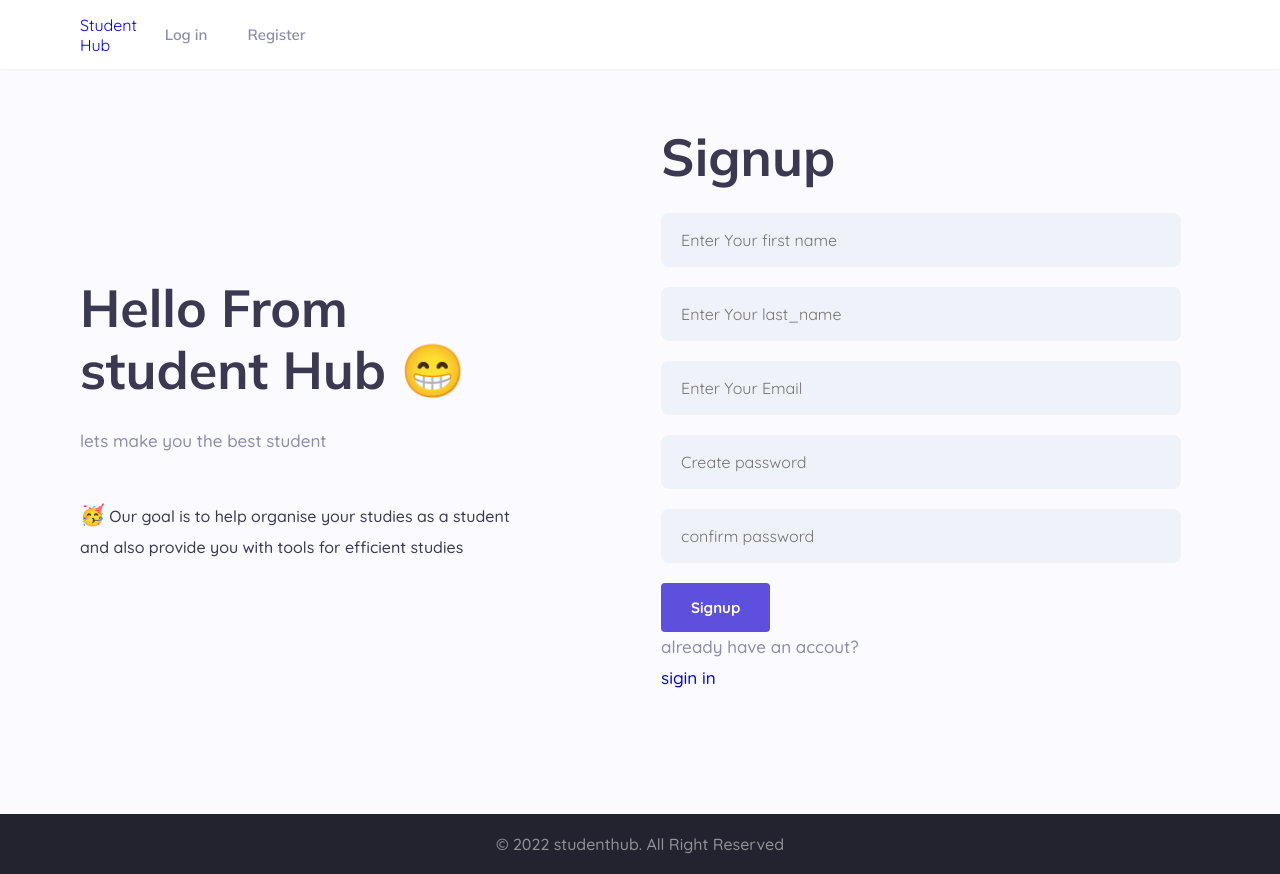
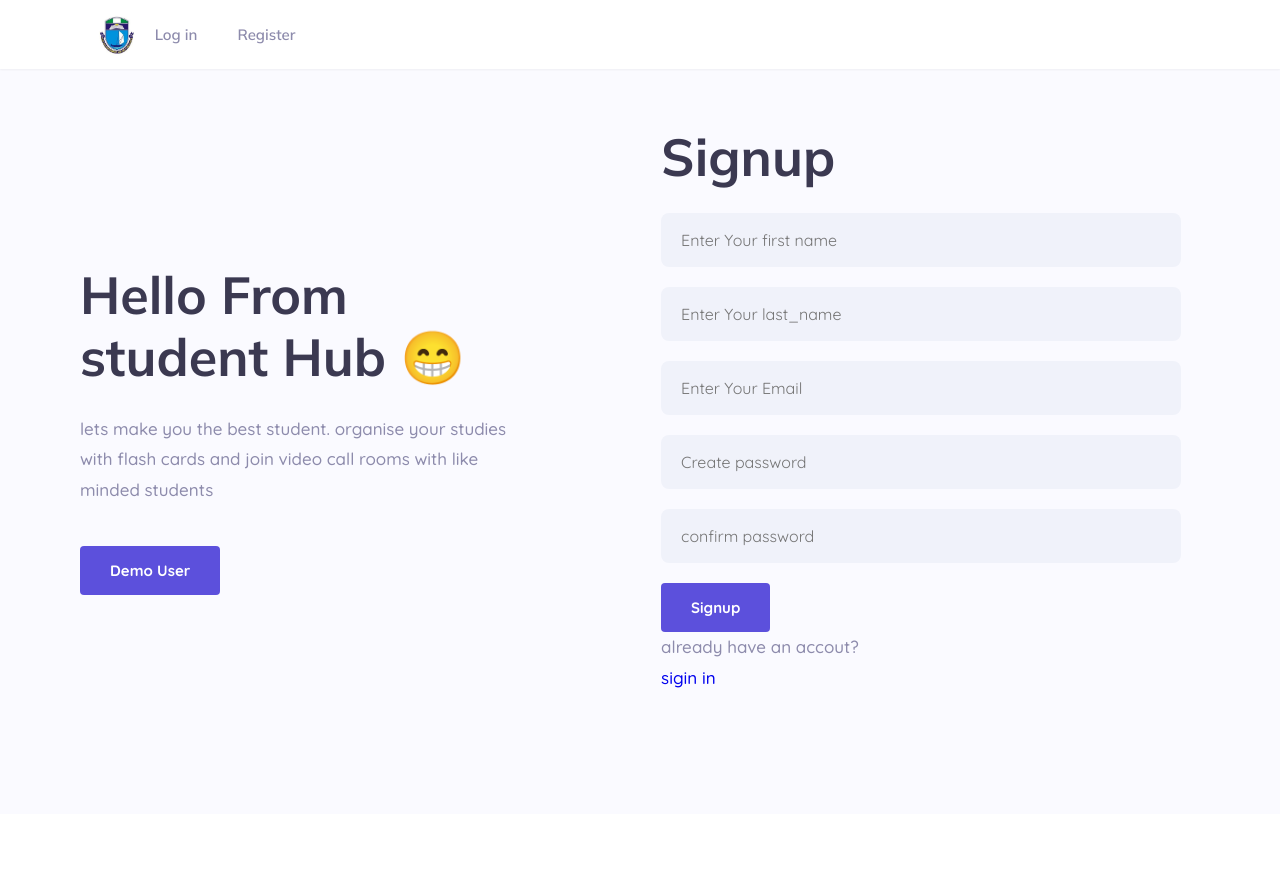
Before and after one commit to Favourokerri/student-kit, a Django app: page /dashboard/student in a window 1280 px wide. After the commit the page ends 688 px from the top, so only its background shows below. Run offline with Django 4.2, Linux system fonts and the light colour scheme.

Commit message:
student kit

```diff
--- a/student_kit_project/landing_page/urls.py
+++ b/student_kit_project/landing_page/urls.py
@@ -2,8 +2,8 @@ from django.urls import path
 from landing_page import views
 
 urlpatterns = [
-    path('', views.signup, name='signup'),
-    path('login', views.log_in, name='login'),
+    path('signUP', views.signup, name='signup'),
+    path('', views.log_in, name='login'),
     path('logout', views.log_out, name='logout'),
     path('verify/<str:auth_token>/', views.verify_account, name='verify_account'),
     path('resend_token', views.resend_verification, name='resend_verification')
--- a/student_kit_project/landing_page/views.py
+++ b/student_kit_project/landing_page/views.py
@@ -42,6 +42,7 @@ def signup(request):
                     email = email,
                     first_name = user.first_name,
                     last_name = user.last_name,
+                    is_verified = True,
                 )
                 user_profile.save()
                 confirm_email(request, email, user_profile.token)
--- a/student_kit_project/static/css/card-items.css
+++ b/student_kit_project/static/css/card-items.css
@@ -28,6 +28,9 @@
     font-size: 16px;
     color: #333;
     margin: 0;
+    overflow: hidden; /* Hide overflow content */
+    text-overflow: ellipsis; /* Add ellipsis (...) for overflow content */
+    white-space: nowrap; /* Prevent text from wrapping */
 }
 
 .card-footer {
--- a/student_kit_project/static/css/card-practice.css
+++ b/student_kit_project/static/css/card-practice.css
@@ -17,9 +17,8 @@ body {
     vertical-align: top; /* Align them at the top */
     padding: 20px;
     margin-top: 30px;
-
+    overflow-y: auto; /* Add this line */
 }
-
 
 .slider-container {
     display: flex;
@@ -51,8 +50,9 @@ body {
     height: 100%;
 }
 
-p {
+.slide p {
     margin: 0;
+    overflow-wrap: anywhere; /* Allow line breaks anywhere */
 }
 
 .slider-card button {
--- a/student_kit_project/static/css/chat_app.css
+++ b/student_kit_project/static/css/chat_app.css
@@ -9,7 +9,7 @@
     --color-light: black;         /* Light gray text */
     --color-gray: #6d6d6d;          /* Medium gray */
     --color-bg: white;         /* Background color */
-    --color-success: #44cc77;       /* Success color */
+    --color-success: #a3bb99;       /* Success color */
     --color-error: #ff6633;         /* Error color */
   }
 
--- a/student_kit_project/templates/chat_app/edith_profile.html
+++ b/student_kit_project/templates/chat_app/edith_profile.html
@@ -28,17 +28,17 @@
 
                     <div class="form__group">
                         <label for="last_name">first_name</label>
-                        <input id="first_name" name="first_name" type="text" placeholder="E.g. John doe"  required/>
+                        <input id="first_name" name="first_name" value="{{ profile.first_name }}" type="text" placeholder="E.g. John doe"  required/>
                     </div>
 
                     <div class="form__group">
                         <label for="last_name">last_name</label>
-                        <input id="last_name" name="last_name" type="text" placeholder="E.g. John doe"  required />
+                        <input id="last_name" name="last_name" value="{{ profile.last_name}}" type="text" placeholder="E.g. John doe"  required />
                     </div>
 
                     <div class="form__group">
                         <label for="user_bio">Bio</label>
-                        <textarea name="user_bio" id="user_bio" placeholder="Write about yourself..."></textarea>
+                        <textarea name="user_bio" id="user_bio" placeholder="Write about yourself..."> {{ profile.bio }}</textarea>
                     </div>
                     <div class="form__action">
 
--- a/student_kit_project/templates/chat_app/main.html
+++ b/student_kit_project/templates/chat_app/main.html
@@ -16,9 +16,9 @@
     <header class="header header--loggedIn">
       <div class="container">
         <a href="/" class="header__logo">
-          <img src="assets/logo.svg" />
-          <a href="{% url 'dash_board' %}">
-            <h1>Dash Board</h1>
+          <img src="{% static 'images/hub.jpg' %}" style="width: 30px;" />
+          <a href="{% url 'dash_board' %}"
+            <h1 style="font-size: 15px;">Dash Board</h1>
           </a>
         </a>
         <form class="header__search" action="{% url 'room_search' %}" method="get">
--- a/student_kit_project/templates/dash_board/dash_board.html
+++ b/student_kit_project/templates/dash_board/dash_board.html
@@ -18,9 +18,9 @@
                     </li>
                 </ul>
             </div>
-            <a href="#" class="btn-download">
+            <a href="{% url 'chat_home' %}" class="btn-download">
                 <i class='bx bxs-cloud-download' ></i>
-                <span class="text">Download PDF</span>
+                <span class="text">Go to video Room</span>
             </a>
         </div>
     {% if cards %}
--- a/student_kit_project/templates/flash_cards/practice.html
+++ b/student_kit_project/templates/flash_cards/practice.html
@@ -11,7 +11,7 @@
             {% if card_items %}
                 {% for card_item in card_items %}
                 <div class="slide">
-                    <p>{{ card_item.question|linebreaksbr|safe }}</p>
+                    <p>{{ card_item.question }}</p>
                 </div>
                 {% endfor %}
             {% else %}
--- a/student_kit_project/templates/landing_page/main.html
+++ b/student_kit_project/templates/landing_page/main.html
@@ -38,7 +38,7 @@
     <div class="container">
 
       <a href="#" class="logo">
-        Student Hub
+        <img src="{% static 'images/hub.jpg' %}" alt="" style="height: 50px;">
       </a>
 
       <button class="menu-toggle-btn" data-nav-toggle-btn>
@@ -68,18 +68,6 @@
     - FOOTER
   -->
 
-  <footer>
-    <div class="footer-bottom">
-      <div class="container">
-        <p class="copyright">
-          &copy; 2022 <a href="">studenthub</a>. All Right Reserved
-        </p>
-      </div>
-    </div>
-
-  </footer>
-
-
 
 
 
--- a/student_kit_project/templates/landing_page/signup.html
+++ b/student_kit_project/templates/landing_page/signup.html
@@ -12,14 +12,10 @@
           <h1 class="h1 hero-title"> Hello From student Hub 😁</h1>
 
           <p class="hero-text">
-              lets make you the best student
-          </p>
-
-          <p class="form-text">
-            <span>🥳</span>
-            Our goal is to help organise your studies as a student
-            and also provide you with tools for efficient studies
-          </p>
+            lets make you the best student. organise your studies with flash cards
+            and join video call rooms with like minded students
+        </p>
+        <button type="submit" class="btn btn2-primary">Demo User</button>
         </div>
 
         <figure class="Signup">
```
Also changed, not shown: student_kit_project/templates/chat_app/home.html (+5 -6 lines), student_kit_project/templates/chat_app/profile.html (+8 -8 lines), student_kit_project/templates/landing_page/sign_in.html (+3 -7 lines), student_kit_project/user_profile/views.py (+3 -4 lines), student_kit_project/media/profile_images/IMG-20240318-WA0003.jpg (added), student_kit_project/media/profile_images/IMG-20240323-WA0027.jpg (added), student_kit_project/media/profile_images/Screenshot_20240325-013310.png (added), student_kit_project/static/images/hub.jpg (added).
